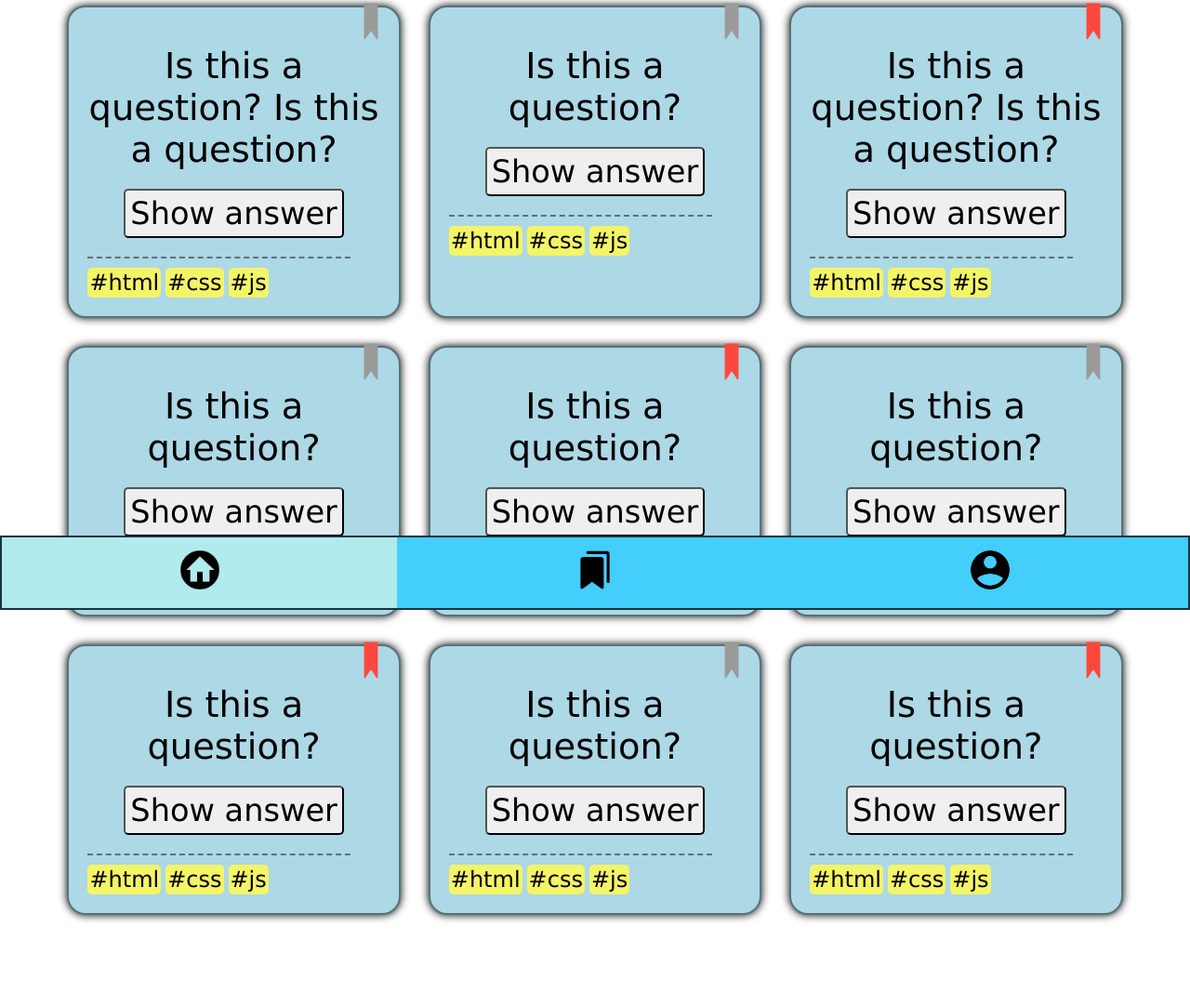
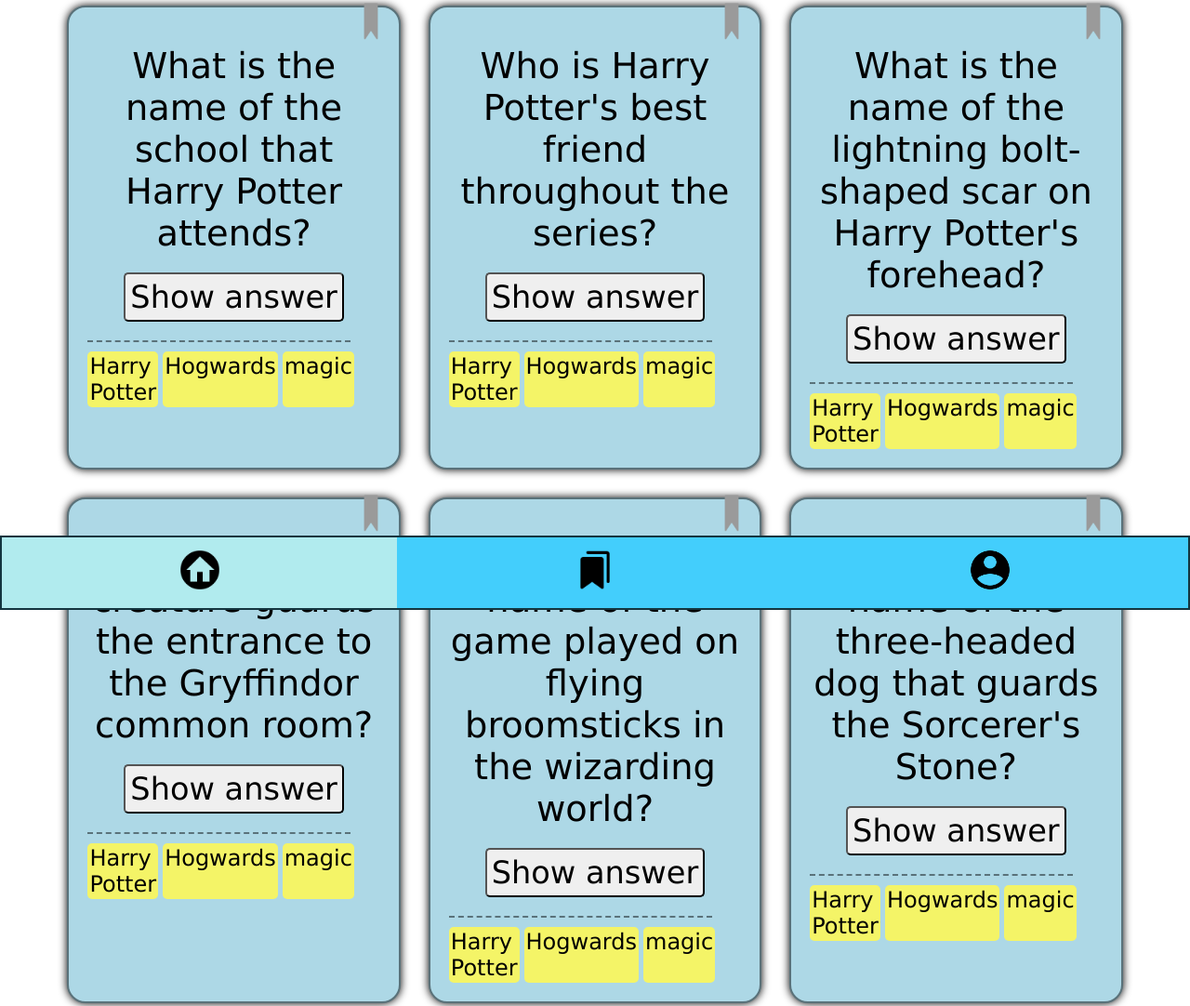
Before and after one commit to FlorLutz/quiz-app, a plain HTML site: page index.html in a window 1280 px wide. Shown: the part 144-1226 px from the top of the page at 93% size. Drawn offline with Linux system fonts and the light colour scheme.

Commit message:
create cards in loop

```diff
--- a/index.html
+++ b/index.html
@@ -4,12 +4,13 @@
     <meta charset="UTF-8" />
     <meta name="viewport" content="width=device-width, initial-scale=1.0" />
     <link rel="stylesheet" href="css/style.css" />
+    <script src="js/script.js" defer></script>
     <title>Document</title>
   </head>
   <body>
     <header><h1>Quiz App</h1></header>
-    <main class="main-quiz">
-      <section class="card">
+    <main class="main-quiz" data-js="main-index">
+      <!-- <section class="card">
         <picture>
           <img
             class="card__bookmark"
@@ -25,134 +26,7 @@
           <div class="card__tag">#js</div>
         </div>
       </section>
-      <section class="card">
-        <picture>
-          <img
-            class="card__bookmark"
-            src="images/bookmark_not-marked.png"
-            alt="click to add bookmark"
-          />
-        </picture>
-        <p class="card__question">Is this a question?</p>
-        <button class="card__button">Show answer</button>
-        <div class="card__tag-box">
-          <div class="card__tag">#html</div>
-          <div class="card__tag">#css</div>
-          <div class="card__tag">#js</div>
-        </div>
-      </section>
-      <section class="card">
-        <picture>
-          <img
-            class="card__bookmark"
-            src="images/bookmark_marked.png"
-            alt="click to add bookmark"
-          />
-        </picture>
-        <p class="card__question">Is this a question? Is this a question?</p>
-        <button class="card__button">Show answer</button>
-        <div class="card__tag-box">
-          <div class="card__tag">#html</div>
-          <div class="card__tag">#css</div>
-          <div class="card__tag">#js</div>
-        </div>
-      </section>
-      <section class="card">
-        <picture>
-          <img
-            class="card__bookmark"
-            src="images/bookmark_not-marked.png"
-            alt="click to add bookmark"
-          />
-        </picture>
-        <p class="card__question">Is this a question?</p>
-        <button class="card__button">Show answer</button>
-        <div class="card__tag-box">
-          <div class="card__tag">#html</div>
-          <div class="card__tag">#css</div>
-          <div class="card__tag">#js</div>
-        </div>
-      </section>
-      <section class="card">
-        <picture>
-          <img
-            class="card__bookmark"
-            src="images/bookmark_marked.png"
-            alt="click to add bookmark"
-          />
-        </picture>
-        <p class="card__question">Is this a question?</p>
-        <button class="card__button">Show answer</button>
-        <div class="card__tag-box">
-          <div class="card__tag">#html</div>
-          <div class="card__tag">#css</div>
-          <div class="card__tag">#js</div>
-        </div>
-      </section>
-      <section class="card">
-        <picture>
-          <img
-            class="card__bookmark"
-            src="images/bookmark_not-marked.png"
-            alt="click to add bookmark"
-          />
-        </picture>
-        <p class="card__question">Is this a question?</p>
-        <button class="card__button">Show answer</button>
-        <div class="card__tag-box">
-          <div class="card__tag">#html</div>
-          <div class="card__tag">#css</div>
-          <div class="card__tag">#js</div>
-        </div>
-      </section>
-      <section class="card">
-        <picture>
-          <img
-            class="card__bookmark"
-            src="images/bookmark_marked.png"
-            alt="click to add bookmark"
-          />
-        </picture>
-        <p class="card__question">Is this a question?</p>
-        <button class="card__button">Show answer</button>
-        <div class="card__tag-box">
-          <div class="card__tag">#html</div>
-          <div class="card__tag">#css</div>
-          <div class="card__tag">#js</div>
-        </div>
-      </section>
-      <section class="card">
-        <picture>
-          <img
-            class="card__bookmark"
-            src="images/bookmark_not-marked.png"
-            alt="click to add bookmark"
-          />
-        </picture>
-        <p class="card__question">Is this a question?</p>
-        <button class="card__button">Show answer</button>
-        <div class="card__tag-box">
-          <div class="card__tag">#html</div>
-          <div class="card__tag">#css</div>
-          <div class="card__tag">#js</div>
-        </div>
-      </section>
-      <section class="card">
-        <picture>
-          <img
-            class="card__bookmark"
-            src="images/bookmark_marked.png"
-            alt="click to add bookmark"
-          />
-        </picture>
-        <p class="card__question">Is this a question?</p>
-        <button class="card__button">Show answer</button>
-        <div class="card__tag-box">
-          <div class="card__tag">#html</div>
-          <div class="card__tag">#css</div>
-          <div class="card__tag">#js</div>
-        </div>
-      </section>
+      <section class="card"> -->
     </main>
     <footer>
       <nav>
--- /dev/null
+++ b/js/script.js
@@ -0,0 +1,112 @@
+const qsAndAs = {
+  "What is the name of the school that Harry Potter attends?":
+    "Hogwarts School of Witchcraft and Wizardry",
+
+  "Who is Harry Potter's best friend throughout the series?": "Ron Weasley",
+
+  "What is the name of the lightning bolt-shaped scar on Harry Potter's forehead?":
+    "The Dark Mark",
+
+  "Which magical creature guards the entrance to the Gryffindor common room?":
+    "The Fat Lady (portrait)",
+
+  "What is the name of the game played on flying broomsticks in the wizarding world?":
+    "Quidditch",
+
+  "What is the name of the three-headed dog that guards the Sorcerer's Stone?":
+    "Fluffy",
+
+  "Which professor is the head of Slytherin House at Hogwarts?":
+    "Severus Snape",
+
+  "What is the name of the dark wizard who killed Harry Potter's parents and tried to kill him as a baby?":
+    "Lord Voldemort (Tom Riddle)",
+
+  "What type of creature is Dobby?": "House Elf",
+
+  "What magical object allows the Marauders to create a map of Hogwarts that shows its layout and the location of people within it?":
+    "The Marauder's Map",
+};
+
+// The functions could include these parameters and lines to make it possible to set data;js;attr. or similar:
+// , atttribute, attributeValue
+// newTextElement.setAttribute(attribute, attributevalue);
+
+function createTextElement(elementType, elementClass, content) {
+  const newTextElement = document.createElement(elementType);
+  newTextElement.classList.add(elementClass);
+  newTextElement.textContent = content;
+  return newTextElement;
+}
+
+function createImageElement(elementClass, srcValue, altValue) {
+  const newImageElement = document.createElement("img");
+  newImageElement.classList.add(elementClass);
+  newImageElement.setAttribute("src", srcValue);
+  newImageElement.setAttribute("alt", altValue);
+  return newImageElement;
+}
+
+const mainIndex = document.querySelector('[data-js="main-index"]');
+let i = 0;
+
+for (const entry in qsAndAs) {
+  const section = createTextElement("section", "card");
+  mainIndex.append(section);
+  const picture = createTextElement("picture");
+  section.append(picture);
+  const image = createImageElement(
+    "card__bookmark",
+    "images/bookmark_not-marked.png",
+    "click to add bookmark"
+  );
+  picture.append(image);
+  const paragraphQuestion = createTextElement(
+    "p",
+    "card__question",
+    Object.keys(qsAndAs)[i]
+  );
+  section.append(paragraphQuestion);
+  const button = createTextElement("button", "card__button", "Show answer");
+  section.append(button);
+  const paragraphAnswer = createTextElement(
+    "p",
+    "card__question",
+    Object.values(qsAndAs)[i]
+  );
+  paragraphAnswer.setAttribute("hidden", "hidden");
+  button.addEventListener("click", () => {
+    paragraphAnswer.removeAttribute("hidden");
+  });
+  section.append(paragraphAnswer);
+  const divTagBox = createTextElement("div", "card__tag-box");
+  section.append(divTagBox);
+  const divTag1 = createTextElement("div", "card__tag", "Harry Potter");
+  divTagBox.append(divTag1);
+  const divTag2 = createTextElement("div", "card__tag", "Hogwards");
+  divTagBox.append(divTag2);
+  const divTag3 = createTextElement("div", "card__tag", "magic");
+  divTagBox.append(divTag3);
+  i++;
+}
+
+// call these functions in a loop for all object key-value pairs
+//tagcontents?
+
+/* <section class="card">
+<picture>
+  <img
+    class="card__bookmark"
+    src="images/bookmark_not-marked.png"
+    alt="click to add bookmark"
+  />
+</picture>
+<p class="card__question">Is this a question? Is this a question?</p>
+<button class="card__button">Show answer</button>
+<p class="card__question">Is this a question? Is this a question?</p>
+<div class="card__tag-box">
+  <div class="card__tag">#html</div>
+  <div class="card__tag">#css</div>
+  <div class="card__tag">#js</div>
+</div>
+</section> */
```
